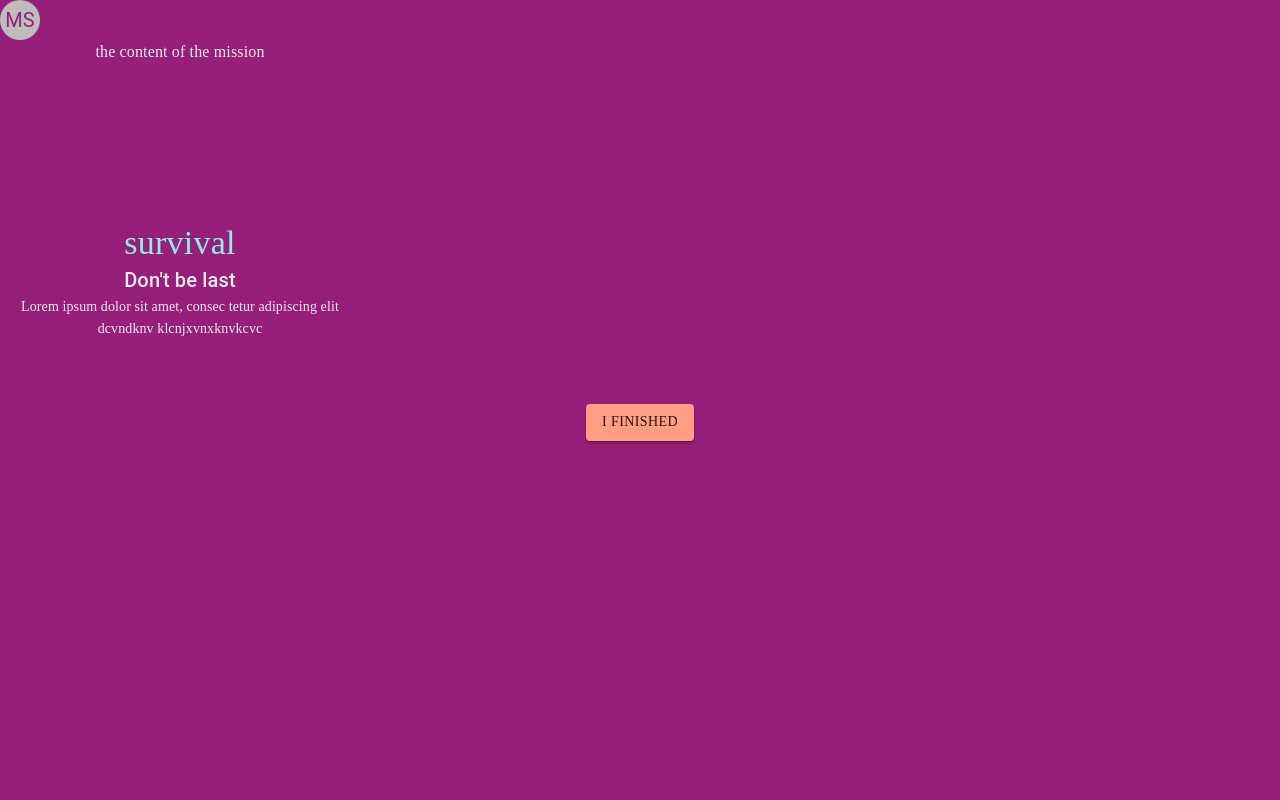
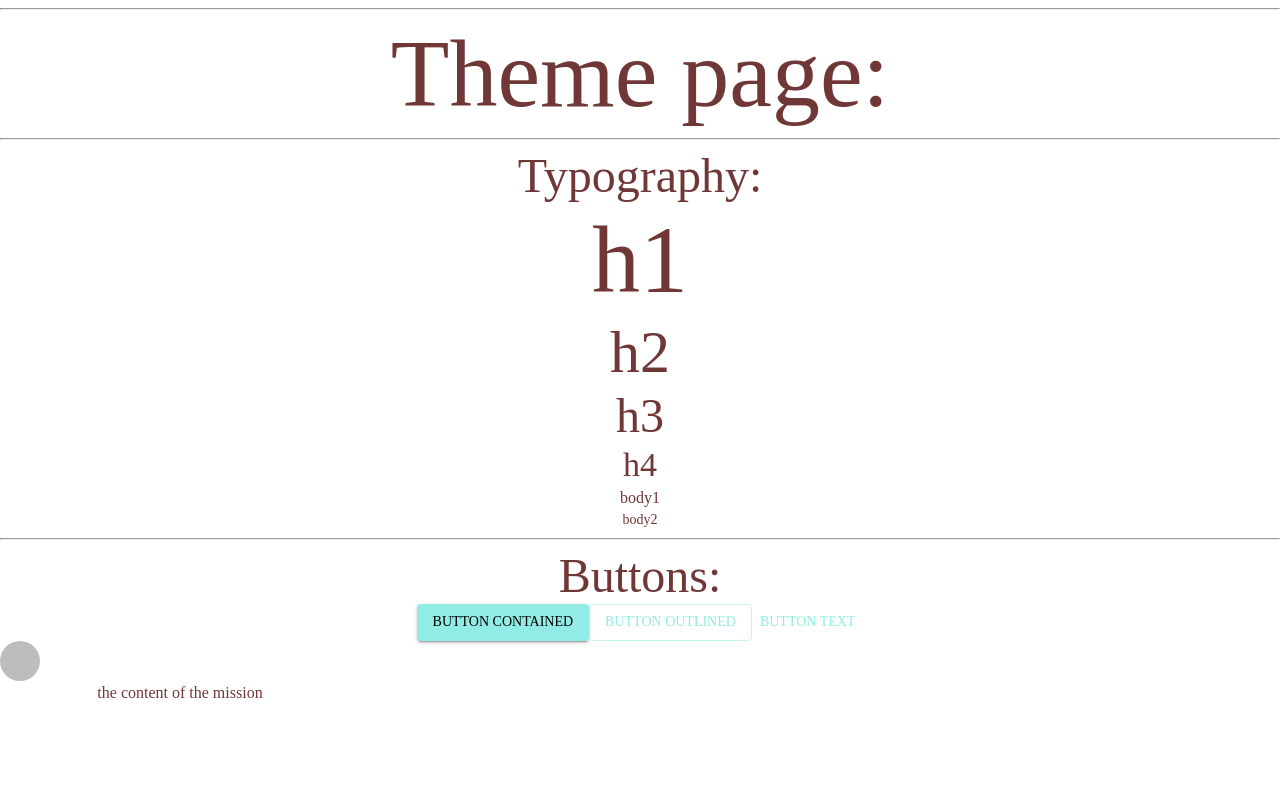
Before and after one commit to itaybober/White_Sauce, a React (Create React App) app: page / in a window 1280 px wide. Shown: the top 800 px of the page. Built offline with nearby package versions, Linux system fonts and the light colour scheme.

Commit message:
mayaaaaa

```diff
--- a/src/App.tsx
+++ b/src/App.tsx
@@ -2,6 +2,7 @@
 import logo from './logo.svg';
 import './App.css';
 import Survival_mission from "./Pages/Survival_mission";
+import {ThemePage} from "./Pages/Theme_page";
 
 function App() {
   return (
@@ -21,7 +22,7 @@
         {/*  Learn React*/}
       {/*  </a>*/}
       {/*</header>*/}
-
+      <ThemePage/>
       <Survival_mission/>
     </div>
   );
--- a/src/theme.tsx
+++ b/src/theme.tsx
@@ -1,5 +1,13 @@
 import { ThemeOptions } from '@mui/material/styles';
 import { ThemeProvider, createTheme } from '@mui/material/styles';
+
+import Button from '@mui/material/Button';
+import { styled } from '@mui/material/styles';
+
+const CustomButton = styled(Button)({
+    // your custom styles go here
+}) as typeof Button;
+
 
 const theme = createTheme({
 
@@ -13,11 +21,12 @@
             main: '#ff9e80',
         },
         background: {
-            default: '#961f7a',
-            paper: '#37474F',
+
+            default: 'rgba(150,31,122,0)',
+            paper: '#a02727',
         },
         text: {
-            primary: '#ececec',
+            primary: '#703737',
             secondary: '#ececec',
             disabled: '#ececec',
         },
@@ -30,76 +39,57 @@
         success: {
             main: '#29832d',
         },
+
     },
     typography: {
+        fontFamily: "Calibre",
+        fontSize:14,
+
         h1: {
             fontFamily: "Calibre",
-            primary: '#ececec',
-            secondary: '#ececec',
-            disabled: '#ececec',
+
         },
 
         h2: {
             fontFamily: "Calibre",
-            primary: '#ececec',
-            secondary: '#ececec',
-            disabled: '#ececec',
+
         },
         h3: {
             fontFamily: "Calibre",
-            primary: '#ececec',
-            secondary: '#ececec',
-            disabled: '#ececec',
+
         },
         h4: {
             fontFamily: "Calibre",
-            primary: '#ececec',
-            secondary: '#ececec',
-            disabled: '#ececec',
+
         },
         subtitle1: {
             fontFamily: "Calibre",
-            primary: '#ececec',
-            secondary: '#ececec',
-            disabled: '#ececec',
+
         },
         subtitle2: {
             fontFamily: "Calibre",
-            primary: '#ececec',
-            secondary: '#ececec',
-            disabled: '#ececec',
+
         },
         body1: {
             fontFamily: "Calibre",
-            primary: '#ececec',
-            secondary: '#ececec',
-            disabled: '#ececec',
+
         },
         body2: {
             fontFamily: "Calibre",
-            primary: '#ececec',
-            secondary: '#ececec',
-            disabled: '#ececec',
+
         },
         button: {
             fontFamily: "Calibre",
-            primary: '#ececec',
-            secondary: '#ececec',
-            disabled: '#ececec',
+
         },
         caption: {
             fontFamily: "Calibre",
-            primary: '#ececec',
-            secondary: '#ececec',
-            disabled: '#ececec',
+
         },
         overline: {
             fontFamily: "Calibre",
-            primary: '#ececec',
-            secondary: '#ececec',
-            disabled: '#ececec',
+
         },
-
 
     }
 })
```
Also changed, not shown: src/Components/For_layer_use.tsx (added, +118 -0 lines), src/Components/Background.tsx (indentation only).
